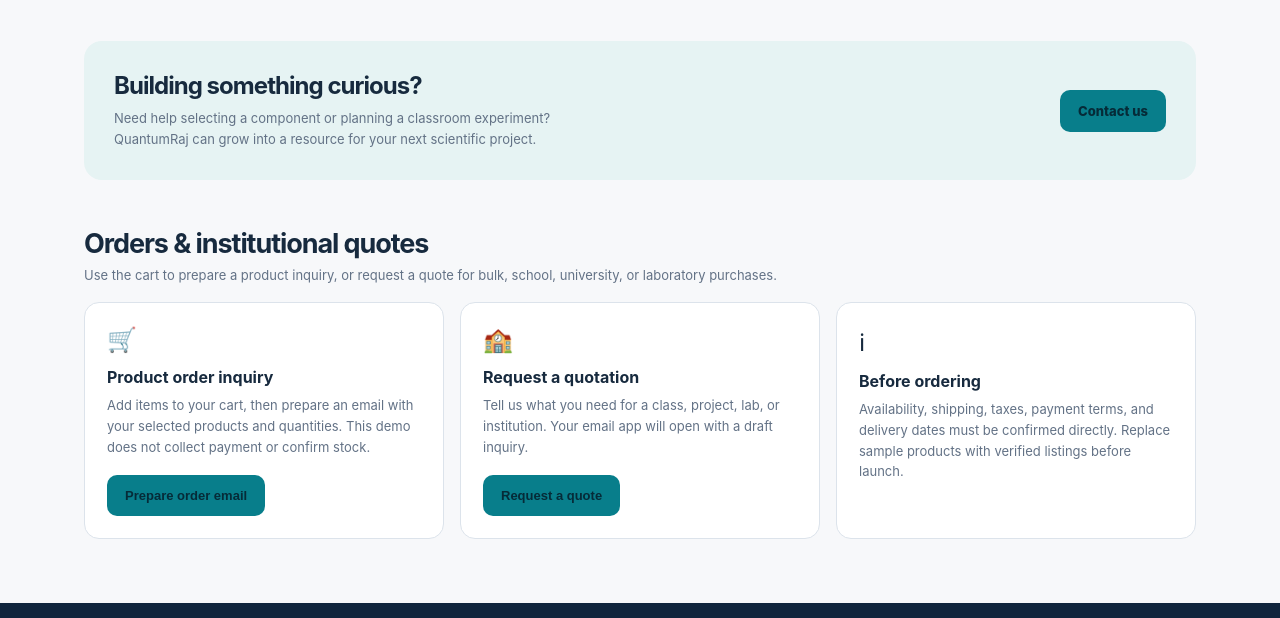
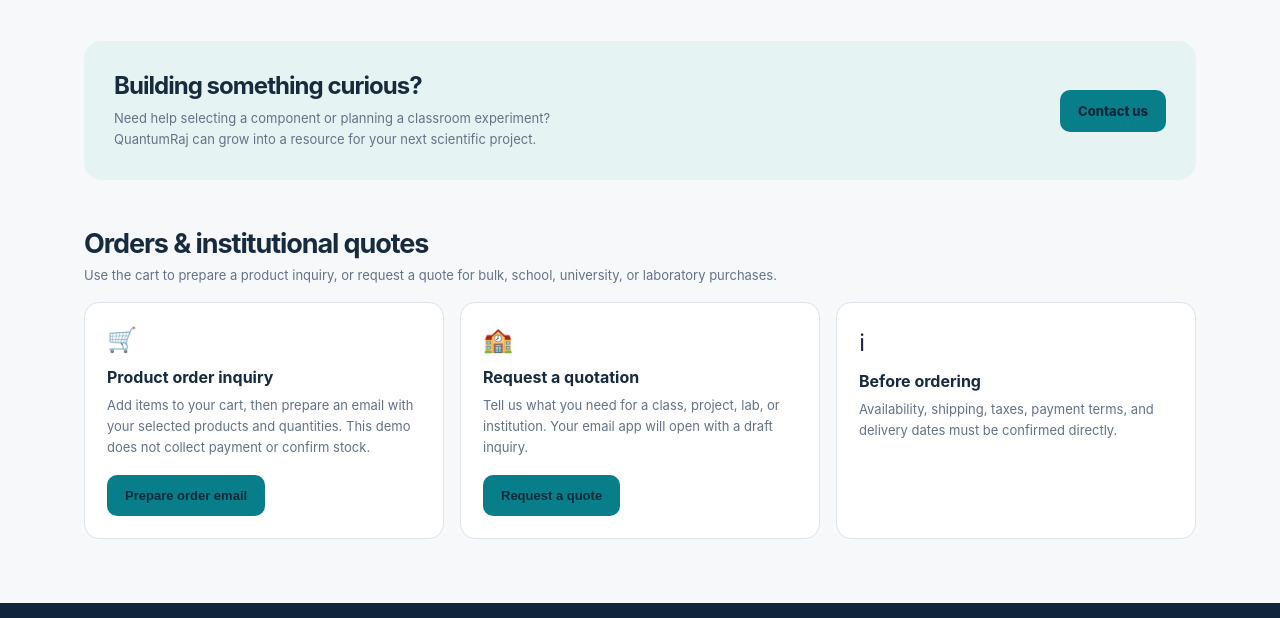
Before and after one commit to quantumraj/quantumraj-site, a plain HTML site: page index.html in a window 1280 px wide. Shown: the part 1886-2504 px from the top of the page. Drawn offline with Linux system fonts and the light colour scheme.

Commit message:
Update index.html
Changed bottom page section 'before ordering'

```diff
--- a/index.html
+++ b/index.html
@@ -109,7 +109,7 @@
 <article class="learn-card"><div class="learn-icon">⌘</div><h3>Technical resources</h3><p>Practical guides, product datasheets, setup notes, and reference material for projects and labs.</p></article>
 </div></section>
 <section id="about" class="cta"><div><h2>Building something curious?</h2><p>Need help selecting a component or planning a classroom experiment?<br>QuantumRaj can grow into a resource for your next scientific project.</p></div><a class="btn" href="mailto:hello@quantumraj.com?subject=QuantumRaj%20product%20inquiry">Contact us</a></section>
-<section id="orders"><div class="section-head"><div><h2>Orders & institutional quotes</h2><p>Use the cart to prepare a product inquiry, or request a quote for bulk, school, university, or laboratory purchases.</p></div></div><div class="learn-grid"><article class="learn-card"><div class="learn-icon">🛒</div><h3>Product order inquiry</h3><p>Add items to your cart, then prepare an email with your selected products and quantities. This demo does not collect payment or confirm stock.</p><button class="btn" id="email-order" style="margin-top:18px">Prepare order email</button></article><article class="learn-card"><div class="learn-icon">🏫</div><h3>Request a quotation</h3><p>Tell us what you need for a class, project, lab, or institution. Your email app will open with a draft inquiry.</p><button class="btn" id="open-quote" style="margin-top:18px">Request a quote</button></article><article class="learn-card"><div class="learn-icon">ℹ</div><h3>Before ordering</h3><p>Availability, shipping, taxes, payment terms, and delivery dates must be confirmed directly. Replace sample products with verified listings before launch.</p></article></div></section>
+<section id="orders"><div class="section-head"><div><h2>Orders & institutional quotes</h2><p>Use the cart to prepare a product inquiry, or request a quote for bulk, school, university, or laboratory purchases.</p></div></div><div class="learn-grid"><article class="learn-card"><div class="learn-icon">🛒</div><h3>Product order inquiry</h3><p>Add items to your cart, then prepare an email with your selected products and quantities. This demo does not collect payment or confirm stock.</p><button class="btn" id="email-order" style="margin-top:18px">Prepare order email</button></article><article class="learn-card"><div class="learn-icon">🏫</div><h3>Request a quotation</h3><p>Tell us what you need for a class, project, lab, or institution. Your email app will open with a draft inquiry.</p><button class="btn" id="open-quote" style="margin-top:18px">Request a quote</button></article><article class="learn-card"><div class="learn-icon">ℹ</div><h3>Before ordering</h3><p>Availability, shipping, taxes, payment terms, and delivery dates must be confirmed directly.</p></article></div></section>
 </main>
 <footer><div class="footer-inner"><div><div class="logo"><span class="mark">Q<span style="font-size:11px">R</span></span><span>QuantumRaj</span></div><p>Science, made tangible.</p></div><div><strong>Explore</strong><p><a href="#shop">Shop</a> · <a href="#learn">Learning lab</a> · <a href="#about">About</a> · <a href="#orders">Orders & quotes</a></p></div><div><strong>Important</strong><p>Order and quote links prepare email drafts only.<br>No payment, inventory, or order system is connected.</p></div></div></footer>
 </div>
```
